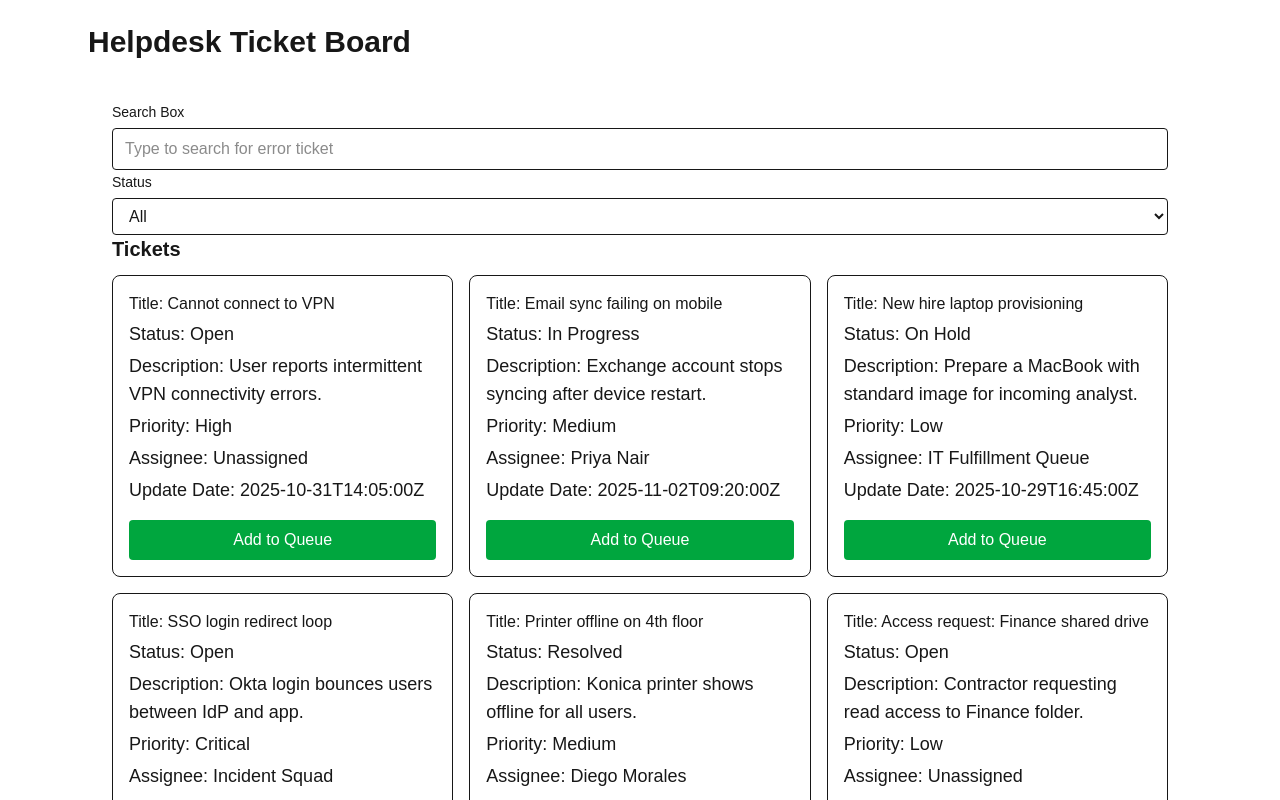
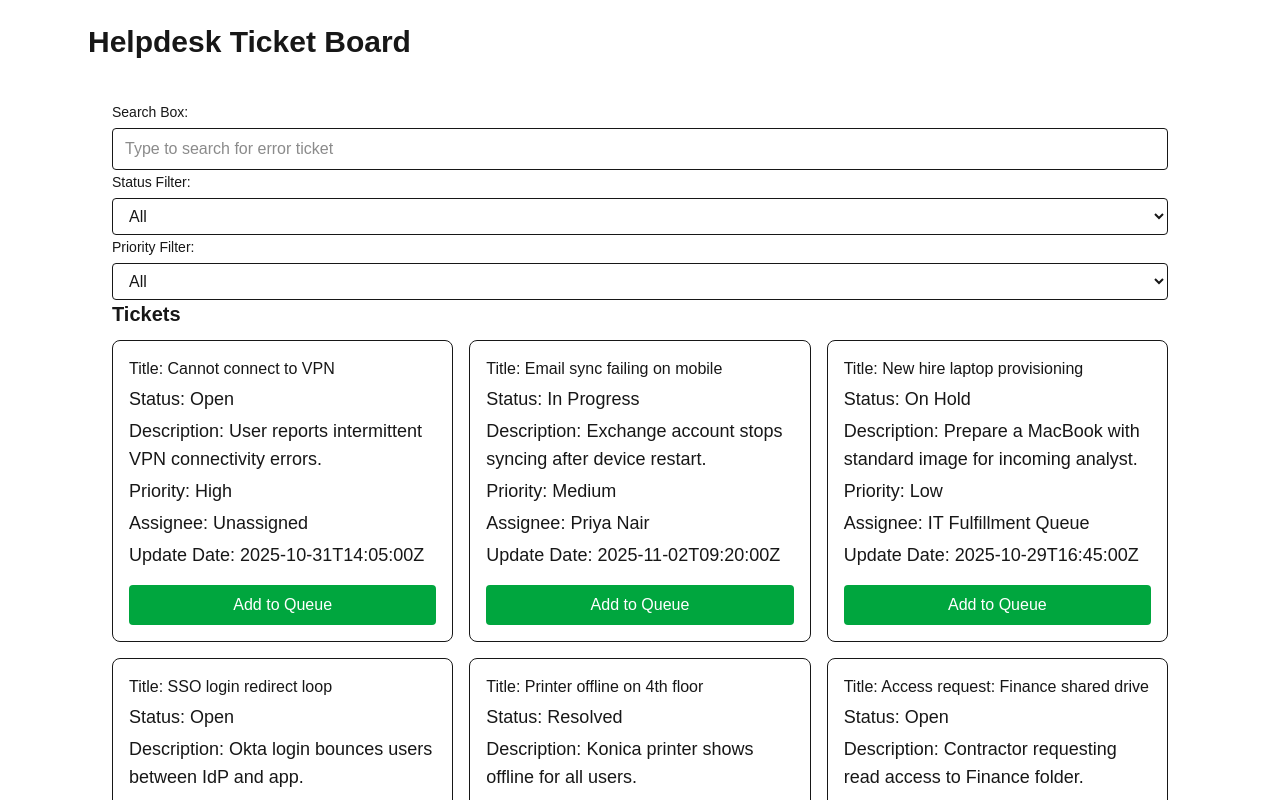
Before and after one commit to JustinWong1229/helpdesk-board, a Next.js app: page / in a window 1280 px wide. Shown: the top 800 px of the page. Built offline with nearby package versions, Linux system fonts and the light colour scheme.

Commit message:
Completed my priority filter and linked it to my board.jsx.

```diff
--- a/src/app/components/Board.jsx
+++ b/src/app/components/Board.jsx
@@ -3,6 +3,7 @@ import { useEffect, useMemo, useState } from 'react';
 import TicketList from './TicketList';
 import SearchBox from './SearchBox';
 import StatusFilter from './StatusFilter';
+import PriorityFilter from './PriorityFilter';
 export default function Board() {
   // Fetch state
   const [tickets, setTickets] = useState([]);
@@ -15,6 +16,9 @@ export default function Board() {
    // Handlers for filters
    const setStatus = (status) =>
     setFilters(prev => ({...prev, status}));
+
+   const setPriority = (priority) =>
+    setFilters(prev => ({...prev, priority}))
 
 
 
@@ -48,11 +52,12 @@ const visibleTickets = useMemo(() => {
     const q = String(search ?? '').trim().toLowerCase();
     return tickets.filter(t => {
         const matchesStatus = filters.status === 'All' || t.status === filters.status
+        const matchesPriority = filters.priority === 'All' || t.priority === filters.priority
        const title = String(t.title ?? '').toLowerCase()
         const description = String (t.description ?? '').toLowerCase()
         const matchesSearch = !q || title.includes(q) || description.includes(q)
 
-        return matchesStatus && matchesSearch
+        return matchesStatus && matchesPriority && matchesSearch
 
 })
 
@@ -73,6 +78,7 @@ const visibleTickets = useMemo(() => {
     <main className="p-6">
         <SearchBox value={search} onChange={setSearch} />
         <StatusFilter value={filters.status} onChange={setStatus} />
+        <PriorityFilter value={filters.priority} onChange={setPriority} />
 
       {loading && <p>Loading…</p>}
       {error && <p>{error}</p>}
--- a/src/app/components/PriorityFilter.jsx
+++ b/src/app/components/PriorityFilter.jsx
@@ -0,0 +1,22 @@
+'use client'
+
+export default function PriorityFilter({value, onChange}) {
+    const options = ['All', 'Low', 'Medium', 'High', 'Critical'];
+   return (
+    <label className="block">
+        <span className="text-sm font-medium">Priority Filter:</span>
+        <select
+            className="mt-1 w-full rounded border px-3 py-2"
+            value={value}
+            onChange={(e) => onChange(e.target.value)}>
+                {options.map(opt => (
+                    <option key={opt} value={opt}>{opt}</option>
+                ))}
+
+
+
+
+        </select>
+    </label>
+   )
+}
--- a/src/app/components/SearchBox.jsx
+++ b/src/app/components/SearchBox.jsx
@@ -4,7 +4,7 @@
 export default function SearchBox ({ value, options = [], onChange }) {
     return (
         <label className= "block">
-            <span className= "text-sm font medium">Search Box</span>
+            <span className= "text-sm font medium">Search Box: </span>
             <input
             className="mt-1 w-full rounded border px-3 py-2"
             value={value}
--- a/src/app/components/StatusFilter.jsx
+++ b/src/app/components/StatusFilter.jsx
@@ -4,7 +4,7 @@ export default function StatusFilter({value, onChange}) {
     const options = ['All', 'Open', 'In Progress', 'On Hold', 'Resolved'];
    return (
     <label className="block">
-        <span className="text-sm font-medium">Status</span>
+        <span className="text-sm font-medium">Status Filter: </span>
         <select
             className="mt-1 w-full rounded border px-3 py-2"
             value={value}
```
